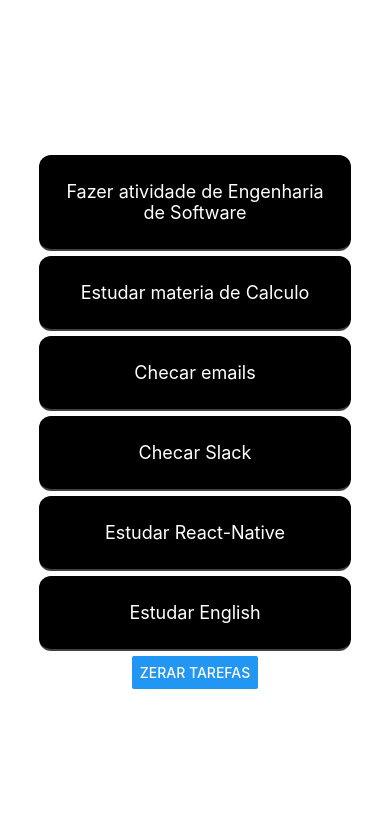
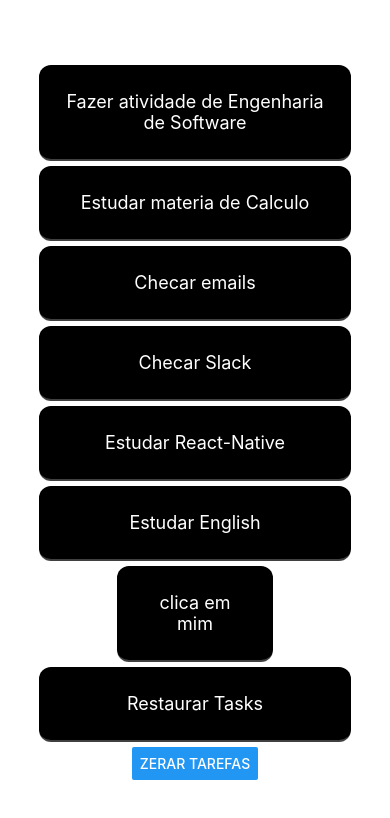
Before and after one commit to WallisonLima/TaskControl, a React Native app: screen / in a window 390 px wide. Shown: the top 818 px of the page. Built offline with nearby package versions, Linux system fonts and the light colour scheme.

Commit message:
Adicionando componente que restaura as tasks apagadas

```diff
--- a/App.js
+++ b/App.js
@@ -1,6 +1,8 @@
 import React, { useState } from 'react';
 import { Button, StyleSheet, View } from 'react-native';
+import { ButtonTask } from './components/task/ButtonTask';
 import { Task } from './components/task/Task';
+import { ButtonRestau } from './components/task/ButtonRestau'
 
 
 const INITIAL_TASKS = [
@@ -17,19 +19,26 @@ export default function App() {
   const handleToggleComplete = (index) => {
     const newTasks = [
       ...tasks.slice(0, index),
-      {...tasks[index], complete: !tasks[index].complete},
+      { ...tasks[index], complete: !tasks[index].complete },
       ...tasks.slice(index + 1),
     ]
     setTasks(newTasks)
   }
 
-  const handleToggleClear = (index) =>{
+  const handleToggleClear = (index) => {
     const newTasksClear = [
       ...tasks.slice(0, index),
-      ...tasks.slice(index+1),
+      ...tasks.slice(index + 1),
     ]
 
     setTasks(newTasksClear)
+  }
+  const butt = {
+    description: 'clica em mim'
+  }
+
+  const handleToggleRestau = (INITIAL_TASKS)=>{
+      setTasks(INITIAL_TASKS)
   }
 
   return (
@@ -39,11 +48,12 @@ export default function App() {
           description={t.description}
           complete={t.complete}
           onToggleComplete={() => handleToggleComplete(index)}
-          onToggleClear={() => handleToggleClear(index)}
+          onToggleClear={() => handleToggleClear}
         />
       ))}
-
-      <Button onPress={()=> setTasks([])} title="Zerar Tarefas" />
+      <ButtonTask description={butt.description} />
+      <ButtonRestau  onToggleRestau={() => handleToggleRestau(INITIAL_TASKS)} />
+      <Button onPress={() => setTasks([])} title="Zerar Tarefas" />
     </View>
 
   );
--- /dev/null
+++ b/components/task/ButtonRestau.js
@@ -0,0 +1,33 @@
+import React from 'react'
+import { Text, TouchableOpacity, StyleSheet, View } from 'react-native'
+
+export const ButtonRestau = ({onToggleRestau}) => {
+    const restau = () => {
+        onToggleRestau()
+    }
+    return (
+        <TouchableOpacity
+            style={styles.container}
+            onPress={restau}
+        >
+           <Text style={styles.text}>Restaurar Tasks</Text>
+        </TouchableOpacity >
+    )
+}
+
+const styles = StyleSheet.create({
+    container: {
+        backgroundColor: 'black',
+        width: '80%',
+        padding: 26,
+        borderBottomColor: 'rgba(255,255,255,0.25)',
+        borderBottomWidth: 2,
+        borderRadius: 12,
+        marginBottom: 5,
+    },
+    text: {
+        color: 'white',
+        textAlign: 'center',
+        fontSize: 18
+    },
+})
--- a/components/task/ButtonTask.js
+++ b/components/task/ButtonTask.js
@@ -1,12 +1,16 @@
-import React from 'react';
+import React, {useState} from 'react';
 import { StyleSheet, Text, Touchable, TouchableOpacity } from 'react-native';
 
-export const ButtonTask = () => {
+export const ButtonTask = ({ description }) => {
+    const [isTextButton, setIsTextButton] = useState(description)
+    const clickTextButton = (desc) =>{
+        setIsTextButton(desc)
+    }
     return (
         <TouchableOpacity
-            onPress={() => alert("Você clicou")}
+            onPress={() => clickTextButton("Você clicou")}
             style={styles.container}>
-            <Text style={styles.text}>Clique em mim</Text>
+            <Text style={styles.text}>{isTextButton}</Text>
         </TouchableOpacity>
     );
 };
```
